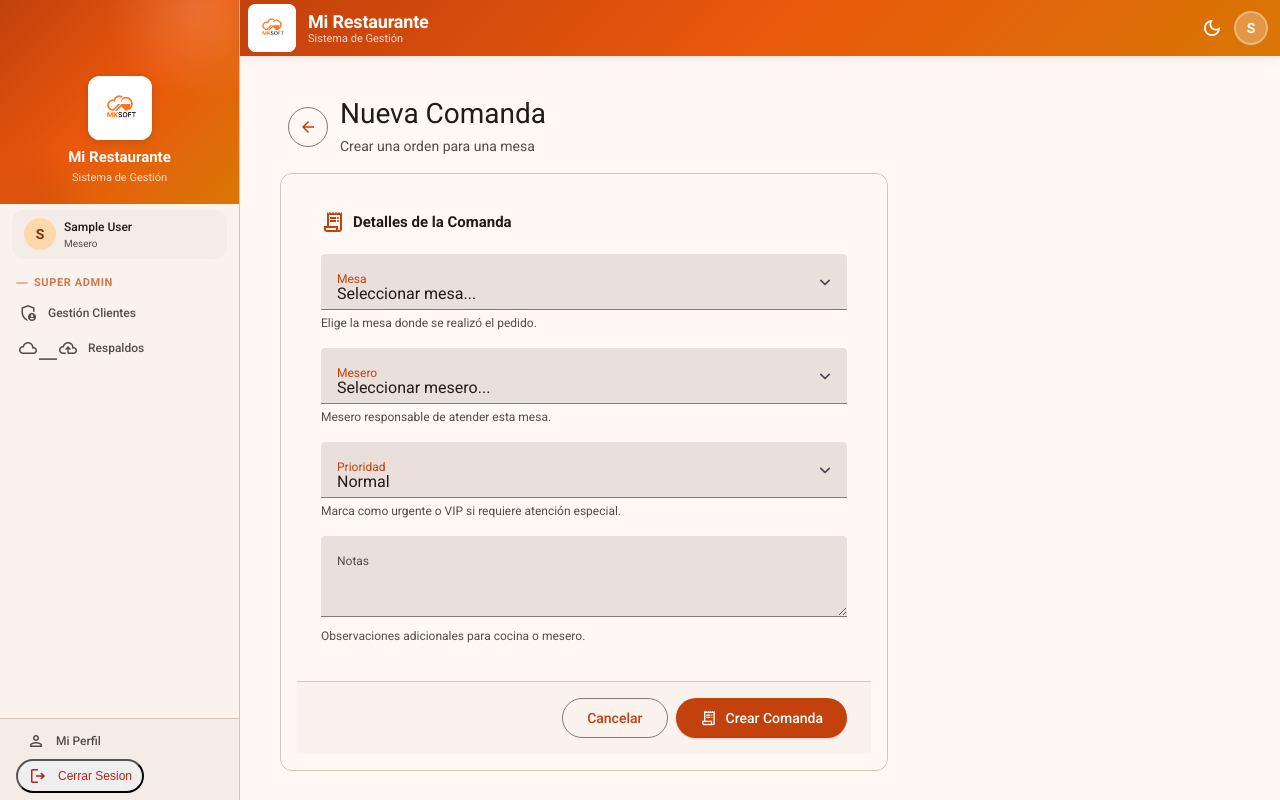
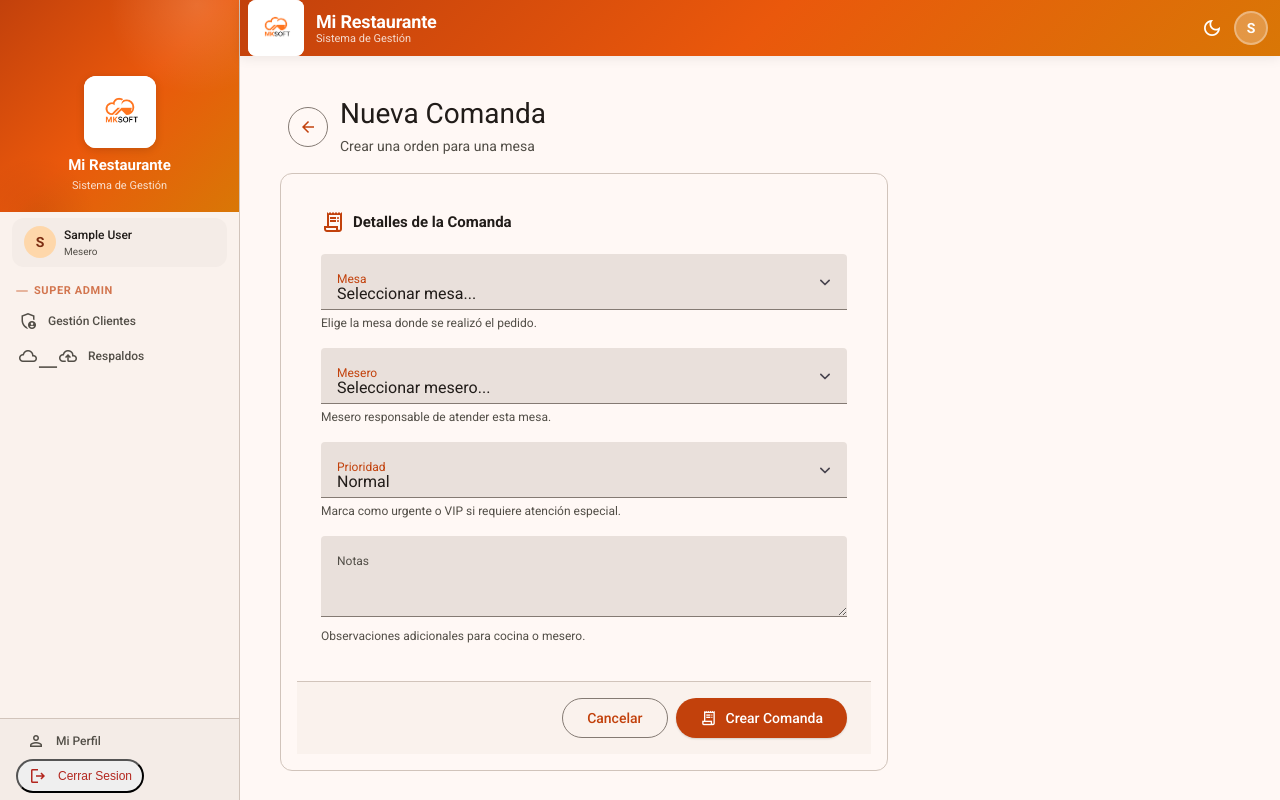
Before and after one commit to fernnwe/MKSOFT, a Django app: page /comandas/crear/ in a window 1280 px wide. Run offline with Django 5.2, Linux system fonts and the light colour scheme; the visitor is signed in with stand-in values (Sample User, id 1); data comes from the database, SQL or seed files in the repository; data that the repository does not hold is empty.

Commit message:
fix: slightly larger logo - drawer 72px topbar 56px landing 64px

```diff
--- a/templates/base.html
+++ b/templates/base.html
@@ -22,7 +22,7 @@
     <div class="md3-nav-drawer-overlay" id="navOverlay"></div>
     <nav class="md3-nav-drawer" id="navDrawer">
         <div class="md3-nav-drawer-header">
-            <div class="md3-nav-drawer-icon-wrap" style="width:64px; height:64px; overflow:hidden; background:#fff; backdrop-filter:none;">
+            <div class="md3-nav-drawer-icon-wrap" style="width:72px; height:72px; overflow:hidden; background:#fff; backdrop-filter:none;">
                 <img src="{% static 'img/logo.png' %}" alt="MKSOFT" style="width:100%; height:100%; object-fit:contain; display:block;">
             </div>
             <div class="md3-nav-drawer-title">{% block nav_title %}{{ RESTAURANT_NAME }}{% endblock %}</div>
@@ -233,7 +233,7 @@
                 <span class="material-symbols-outlined">menu</span>
             </button>
             <div class="md3-top-app-bar-title-wrap">
-                <div class="md3-top-app-bar-logo" style="width:48px; height:48px; overflow:hidden; background:#fff; backdrop-filter:none;">
+                <div class="md3-top-app-bar-logo" style="width:56px; height:56px; overflow:hidden; background:#fff; backdrop-filter:none;">
                     <img src="{% static 'img/logo.png' %}" alt="MKSOFT" style="width:100%; height:100%; object-fit:contain; display:block;">
                 </div>
                 <div class="md3-top-app-bar-text">
--- a/templates/core/landing.html
+++ b/templates/core/landing.html
@@ -185,7 +185,7 @@ footer{padding:60px 0 32px;border-top:1px solid var(--border)}
 <div class="container">
 <div class="nav-inner">
 <a href="{% url 'core:landing' %}" class="nav-logo">
-<img src="{% static 'img/logo.png' %}" alt="MKSOFT" style="width:56px;height:56px;border-radius:10px;object-fit:contain;background:#fff;">
+<img src="{% static 'img/logo.png' %}" alt="MKSOFT" style="width:64px;height:64px;border-radius:10px;object-fit:contain;background:#fff;">
 MKSOFT
 </a>
 <ul class="nav-links">
```
